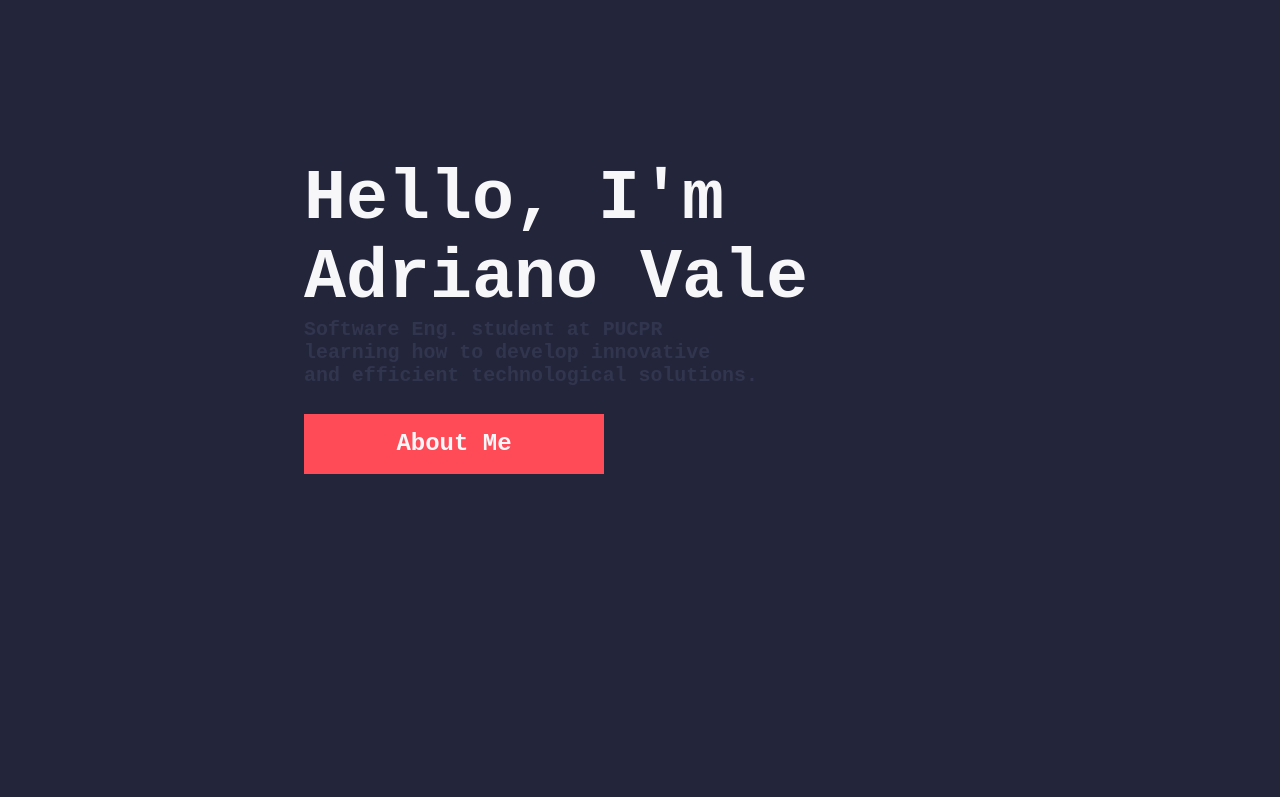
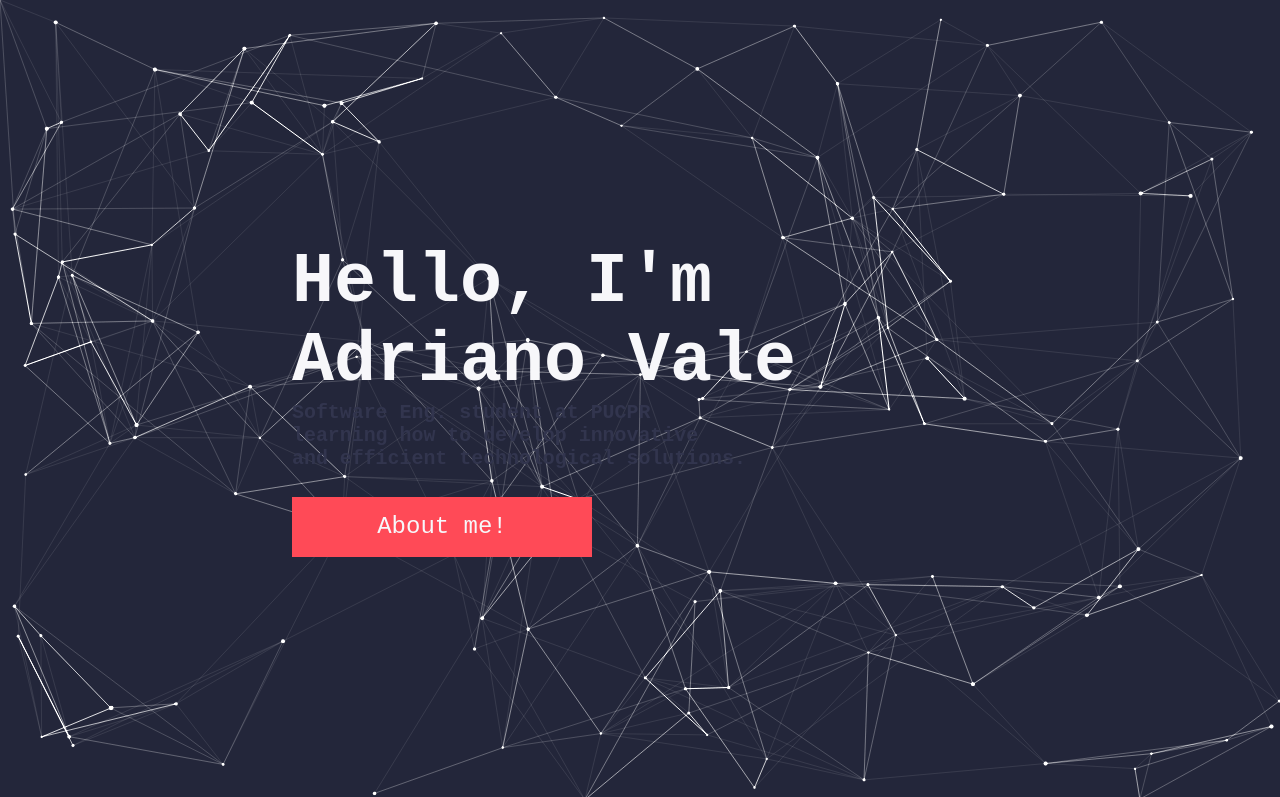
Before and after one commit to ValeAdriano/Trabalhos, a plain HTML site: page zEXTRAz/HTLM e CSS/SOBREMIM002/index.html in a window 1280 px wide. Shown: the top 797 px of the page. Drawn offline with Linux system fonts and the light colour scheme; a web font is replaced by a local one.

Commit message:
Add formatacao bg main

```diff
--- /dev/null
+++ b/zEXTRAz/HTLM e CSS/SOBREMIM002/bg.js
@@ -0,0 +1,103 @@
+var canvas = document.getElementById("canvas"),
+    ctx = canvas.getContext('2d');
+
+canvas.width = window.innerWidth;
+canvas.height = window.innerHeight;
+
+var stars = [], // Array that contains the stars
+    FPS = 30, // Frames per second
+    x = 150, // Number of stars
+    mouse = {
+      x: 0,
+      y: 0
+    };  // mouse location
+
+// Push stars to array
+
+for (var i = 0; i < x; i++) {
+  stars.push({
+    x: Math.random() * canvas.width,
+    y: Math.random() * canvas.height,
+    radius: Math.random() * 1 + 1,
+    vx: Math.floor(Math.random() * 50) - 25,
+    vy: Math.floor(Math.random() * 50) - 25
+  });
+}
+
+// Draw the scene
+
+function draw() {
+  ctx.clearRect(0,0,canvas.width,canvas.height);
+
+  ctx.globalCompositeOperation = "lighter";
+
+  for (var i = 0, x = stars.length; i < x; i++) {
+    var s = stars[i];
+
+    ctx.fillStyle = "#fff";
+    ctx.beginPath();
+    ctx.arc(s.x, s.y, s.radius, 0, 2 * Math.PI);
+    ctx.fill();
+    ctx.fillStyle = 'black';
+    ctx.stroke();
+  }
+
+  ctx.beginPath();
+  for (var i = 0, x = stars.length; i < x; i++) {
+    var starI = stars[i];
+    ctx.moveTo(starI.x,starI.y);
+    if(distance(mouse, starI) < 150) ctx.lineTo(mouse.x, mouse.y);
+    for (var j = 0, x = stars.length; j < x; j++) {
+      var starII = stars[j];
+      if(distance(starI, starII) < 150) {
+        //ctx.globalAlpha = (1 / 150 * distance(starI, starII).toFixed(1));
+        ctx.lineTo(starII.x,starII.y);
+      }
+    }
+  }
+  ctx.lineWidth = 0.1;
+  ctx.strokeStyle = 'white';
+  ctx.stroke();
+}
+
+function distance( point1, point2 ){
+  var xs = 0;
+  var ys = 0;
+
+  xs = point2.x - point1.x;
+  xs = xs * xs;
+
+  ys = point2.y - point1.y;
+  ys = ys * ys;
+
+  return Math.sqrt( xs + ys );
+}
+
+// Update star locations
+
+function update() {
+  for (var i = 0, x = stars.length; i < x; i++) {
+    var s = stars[i];
+
+    s.x += s.vx / FPS;
+    s.y += s.vy / FPS;
+
+    if (s.x < 0 || s.x > canvas.width) s.vx = -s.vx;
+    if (s.y < 0 || s.y > canvas.height) s.vy = -s.vy;
+  }
+}
+
+canvas.addEventListener('mousemove', function(e){
+  mouse.x = e.clientX;
+  mouse.y = e.clientY;
+});
+
+// Update and draw
+
+function tick() {
+  draw();
+  update();
+  requestAnimationFrame(tick);
+}
+
+tick();
--- a/zEXTRAz/HTLM e CSS/SOBREMIM002/index.html
+++ b/zEXTRAz/HTLM e CSS/SOBREMIM002/index.html
@@ -1,5 +1,6 @@
 <!DOCTYPE html>
 <html lang="en">
+
 <head>
     <meta charset="UTF-8">
     <meta http-equiv="X-UA-Compatible" content="IE=edge">
@@ -7,63 +8,80 @@
     <link rel="stylesheet" href="style.css">
     <title>Adriano Vale</title>
 </head>
+
 <body>
-<div class="child">
+
+    <section class="buceta">
+        <canvas id="canvas" class="animation">
+        </canvas>
+        <div class="child" id="home">
             <h1 aling="left">Hello, I'm <br> Adriano Vale </h1>
-    <h5 aling="left">Software Eng. student at PUCPR <br> learning how to develop innovative <br> and efficient technological solutions.</h5>
+            <h5 aling="left">Software Eng. student at PUCPR <br> learning how to develop innovative <br> and efficient
+                technological solutions.</h5>
             <br>
-    <input class="favorite styled"
-       type="button"
-       value="About Me">
+            <a class="favorite styled" href="#about" id="abtocont">About me! </a>
         </div> <br><br><br>
 
         </div>
+    </section>
+    <section class="about-sec">
+    <div class="about_container" id="about">
         <div class="child2">
-    <h1 aling='left' style="color: #FF4A57;"><strong> About me  </strong></h1>
-    <hr style="width: 277px;">
+            <h1 aling='left' style="color: #FF4A57;"><strong> About me </strong></h1>
+            <hr style="width: auto;">
+
             <br><br>
             <h4>
-        Hello! I'm a Brazilian software engineering student from the prestigious PUCPR, and I am passionate about all areas of programming, from algorithms and data structures to web development. I am always seeking new experiences to enhance my skills and meet the demands of the market. I am eager to learn the technologies required by it!</h4>
+                Hello! I'm a Brazilian software engineering student from the prestigious PUCPR, and I am passionate
+                about all areas of programming, from algorithms and data structures to web development. I am always
+                seeking new experiences to enhance my skills and meet the demands of the market. I am eager to learn the
+                technologies required by it!</h4>
+            <br>
+            <a class="favorite styled" href="#soci" align="right">Contacts and skills! </a>
+
         </div>
+    </div>
+</section>
+    <div class="child5">
 
-<div class="child3">
-    <h1 aling="left" style="color: #FF4A57;">Languages</h1> <br><br>
+
+    </div>
+    <div class="child3" id="soci">
+        <h1 aling="left" style="color: #FF4A57;">Skills</h1> <br><br>
+
 
         <img align="center" src="python2png.png" alt="username" width="40" /></a>
 
-    <img align="center" src="HTML.png" alt="username"  width="40" /></a>
+        <img align="center" src="HTML.png" alt="username" width="40" /></a>
 
         <img align="center" src="CSS.png" alt="username" width="40" /></a>
 
         <img align="center" src="JS.png" alt="username" width="40" /></a>
 
+        <img align="center" src="exel.png" alt="username" width="70" /></a>
         <br><br><br><br><br>
 
         <h1 aling="left" style="color: #FF4A57;">Social media</h1> <br><br>
 
-    <div class="imagem">
-        <img src="github.png" width="40">
+        <img align="center" src="git.png" style="color:#FF4A57;" alt="username" width="70" /></a>
+
+        <img align="center" src="linkedin.png" alt="username" width="40" /></a>
+
+        <img align="center" src="wpp.png" alt="username" width="70" /></a>
+
+
     </div>
-    <img align="center" src="github.png" style="color:#FF4A57;" alt="username" width="40" /></a>
-
-    <img align="center" src="HTML.png" alt="username"  width="40" /></a>
-
-    <img align="center" src="CSS.png" alt="username" width="40" /></a>
-
-    <img align="center" src="JS.png" alt="username" width="40" /></a>
-
     </div>
     <br><br><br>
 
+    <div class="child5">
 
-<div class="child4"> </div>
+
+    </div>
+    <div class="child4" id="contato"> </div>
     <h3 style="color: #FF4A57;">Entre em contato:</h3>
     <br>
-        <form
-        action="https://formsubmit.co/ajax/acsvalefilho@gmail.com"
-        method="POST"
-        data-form
-        >
+    <form action="https://formsubmit.co/ajax/acsvalefilho@gmail.com" method="POST" data-form>
         <label for="nome">Name</label>
         <input type="text" name="nome" id="nome" required />
         <label for="email">E-mail</label>
@@ -73,5 +91,7 @@
         <button type="submit" data-button>Send</button>
     </form>
     <div>
+        <script src="bg.js"></script>
 </body>
+
 </html>
--- a/zEXTRAz/HTLM e CSS/SOBREMIM002/style.css
+++ b/zEXTRAz/HTLM e CSS/SOBREMIM002/style.css
@@ -1,43 +1,50 @@
 @import url('https://fonts.googleapis.com/css2?family=Nanum+Gothic+Coding&display=swap');
+
 * {
   margin: 0;
   padding: 0;
   box-sizing: border-box;
   font-family: 'Nanum Gothic Coding', monospace;
+
+  scroll-behavior: smooth;
+  text-decoration: none;
+  overflow-x: hidden;
+
 }
 
 
 body {
   min-height: 100vh;
-  display: grid;
-  place-items: center;
-  padding: 10rem;
+  /* max-width: 100vw; */
   background: #23263A;
   /* font-family: Gothic Medium,'Courier New', Courier, monospace; */
   font-size: x-large;
   color: #f7f7fa;
+
+  display: flex;
+  align-items: center;
+  justify-content: center;
+  flex-direction: column;
 }
-h1{
+
+canvas {
+  background: #23263A;
+}
+
+h1 {
   font-size: 70px;
 }
 
-h5{
+h5 {
   color: #32354e;
 
 }
-hr{
+
+hr {
   color: #FF4A57;
   border-color: #FF4A57;
 }
-:root {
-  --cor-da-imagem: #FF4A57;
-}
-.imagem {
-  filter: hue-rotate(11deg);
-}
-.imagem {
-  filter: hue-rotate(calc(var(--graus-diferenca) * 1deg));
-}
+
 :root {
   --cor-da-imagem: #7DCE82;
   --graus-diferenca: 123;
@@ -56,36 +63,50 @@ hr{
 
 }
 
-*{
+* {
   margin: 10;
   padding: 10;
   box-sizing: border-box;
 }
-.container{
+
+.container {
   display: flex;
   flex-direction: row;
   flex-wrap: wrap;
 }
-.child{
+
+.child {
   width: 70%;
-  height: 700px;
+  height: auto;
+  padding: 100px;
 }
 
-.child2{
-  width: 60%;
-  height: 400px;
+.child2 {
+  padding-top: 200px;
+  width: 60vw;
+  height: auto;
   padding: 50px;
   background-color: #2B2D41;
 }
-.child3{
+
+.child5 {
+  background-color: #23263A;
+  padding: 200px;
+
+}
+
+.child3 {
   width: 60%;
-  height: 200px;
+  height: auto;
   padding: 50px;
-  ;
+  background-color: #2B2D41;
+  border-radius: 10px;
+
 }
-.child4{
+
+.child4 {
   width: 60%;
-  height: 400px;
+  height: auto;
   padding: 50px;
 }
 
@@ -97,6 +118,7 @@ form {
 
 label,
 input,
+a,
 textarea,
 button {
   display: block;
@@ -110,6 +132,7 @@ button {
   padding: 1.25rem;
   font-weight: 700;
 }
+
 input,
 textarea {
   margin-bottom: 1rem;
@@ -171,3 +194,21 @@ button:disabled {
 .error {
   color: tomato;
 }
+
+
+
+#home {
+  position: absolute;
+  top: 50vh;
+  left: 50vw;
+  transform: translate(-50%, -50%);
+
+}
+
+.buceta {
+  display: flex;
+  align-items: center;
+  justify-content: center;
+  width: 100vw;
+  height: 100vh;
+}
```
Also changed, not shown: zEXTRAz/HTLM e CSS/SOBREMIM002/exel.png (added), zEXTRAz/HTLM e CSS/SOBREMIM002/git.png (added), zEXTRAz/HTLM e CSS/SOBREMIM002/linkedin.png (added), zEXTRAz/HTLM e CSS/SOBREMIM002/wpp.png (added). Lines whose indentation alone changed are shown as unchanged.
